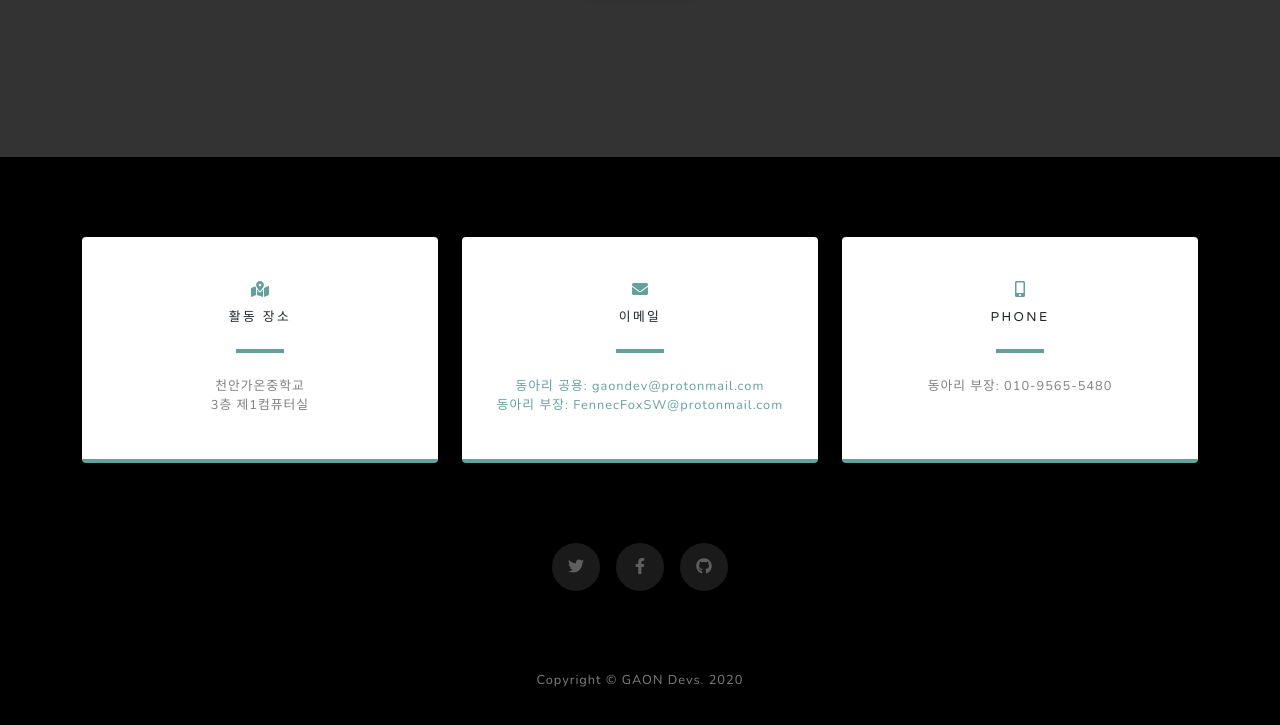
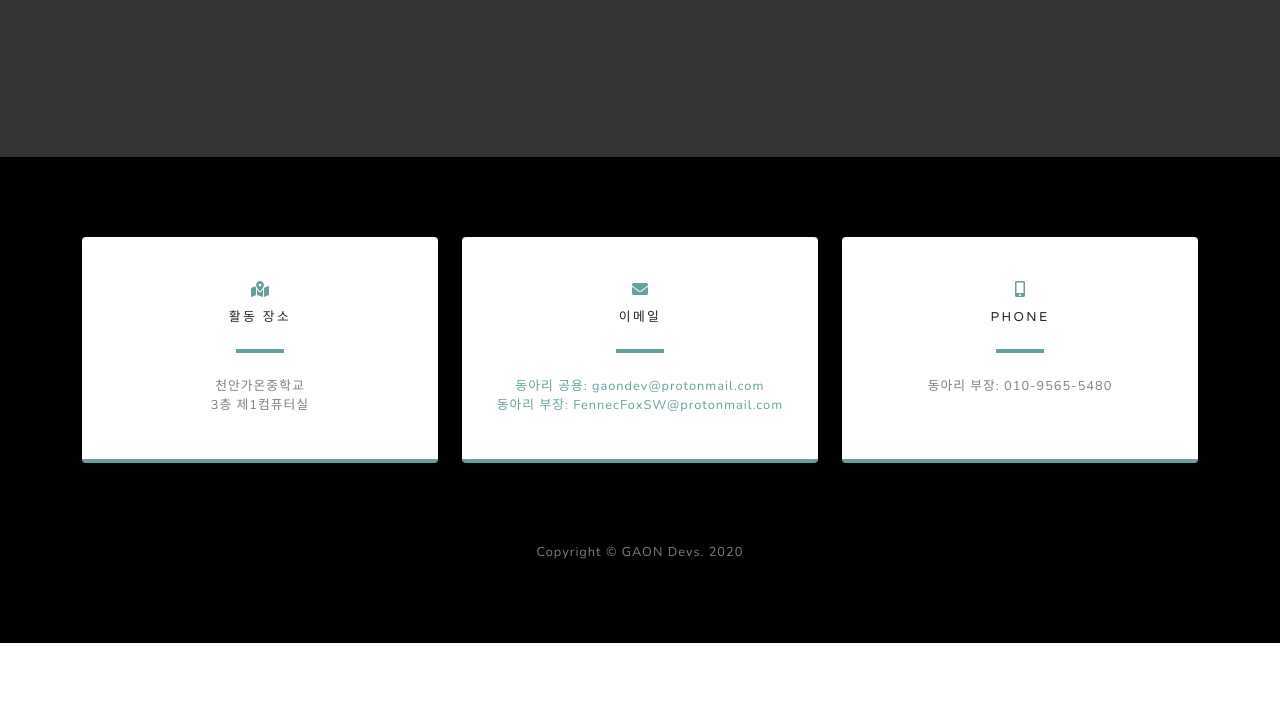
Before and after one commit to GaonDevs/GaonDevs.github.io, a website: page index.html in a window 1280 px wide. Shown: the part 1931-2656 px from the top of the page. After the commit the page ends 2574 px from the top, so only its background shows below. Drawn offline with nearby package versions, Linux system fonts and the light colour scheme.

Commit message:
Update index.html

```diff
--- a/index.html
+++ b/index.html
@@ -103,9 +103,6 @@
                         </div>
                     </div>
                 </div>
-                <div class="social d-flex justify-content-center">
-                    <a class="mx-2" href="#!"><i class="fab fa-twitter"></i></a><a class="mx-2" href="#!"><i class="fab fa-facebook-f"></i></a><a class="mx-2" href="#!"><i class="fab fa-github"></i></a>
-                </div>
             </div>
         </section>
         <!-- Footer-->
```
